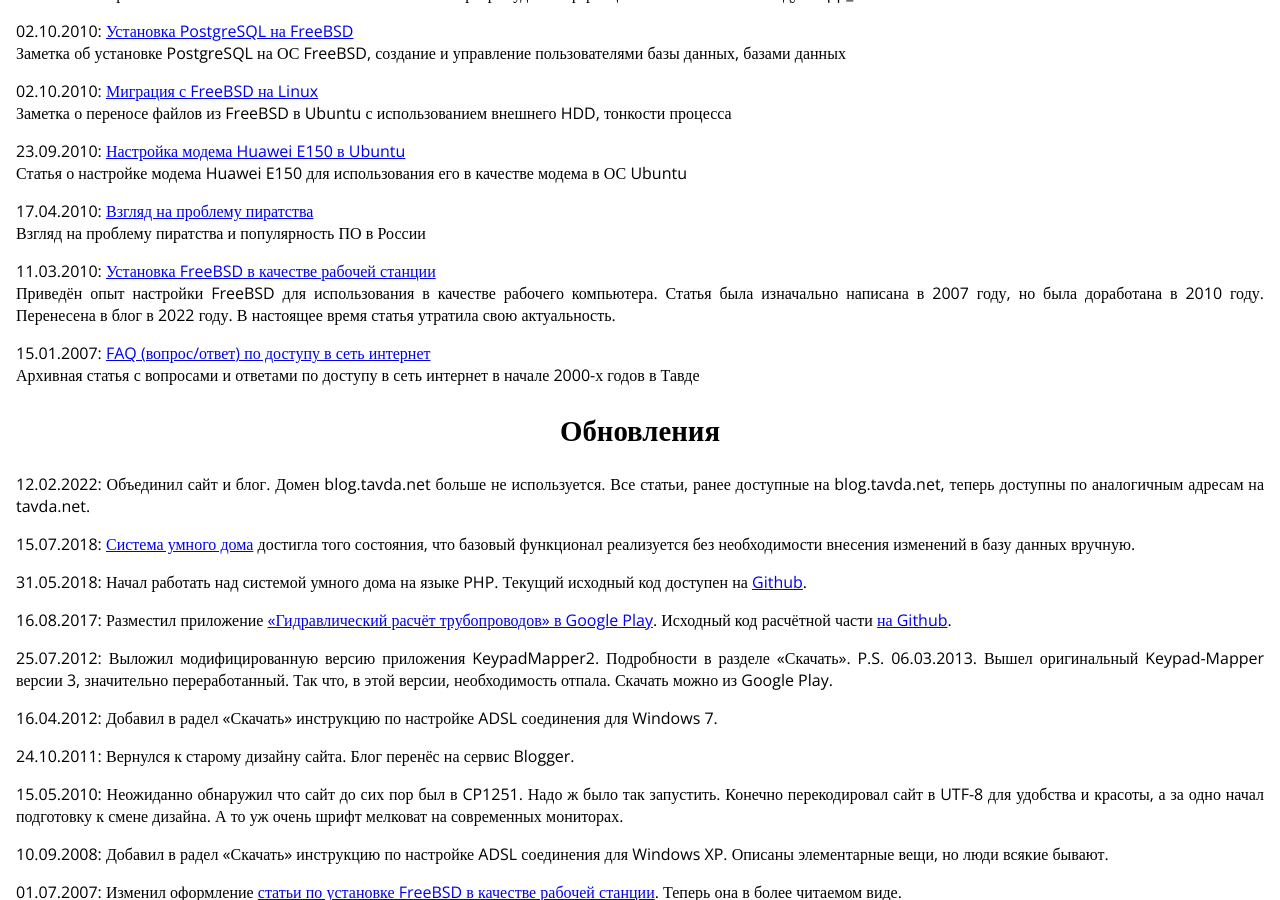
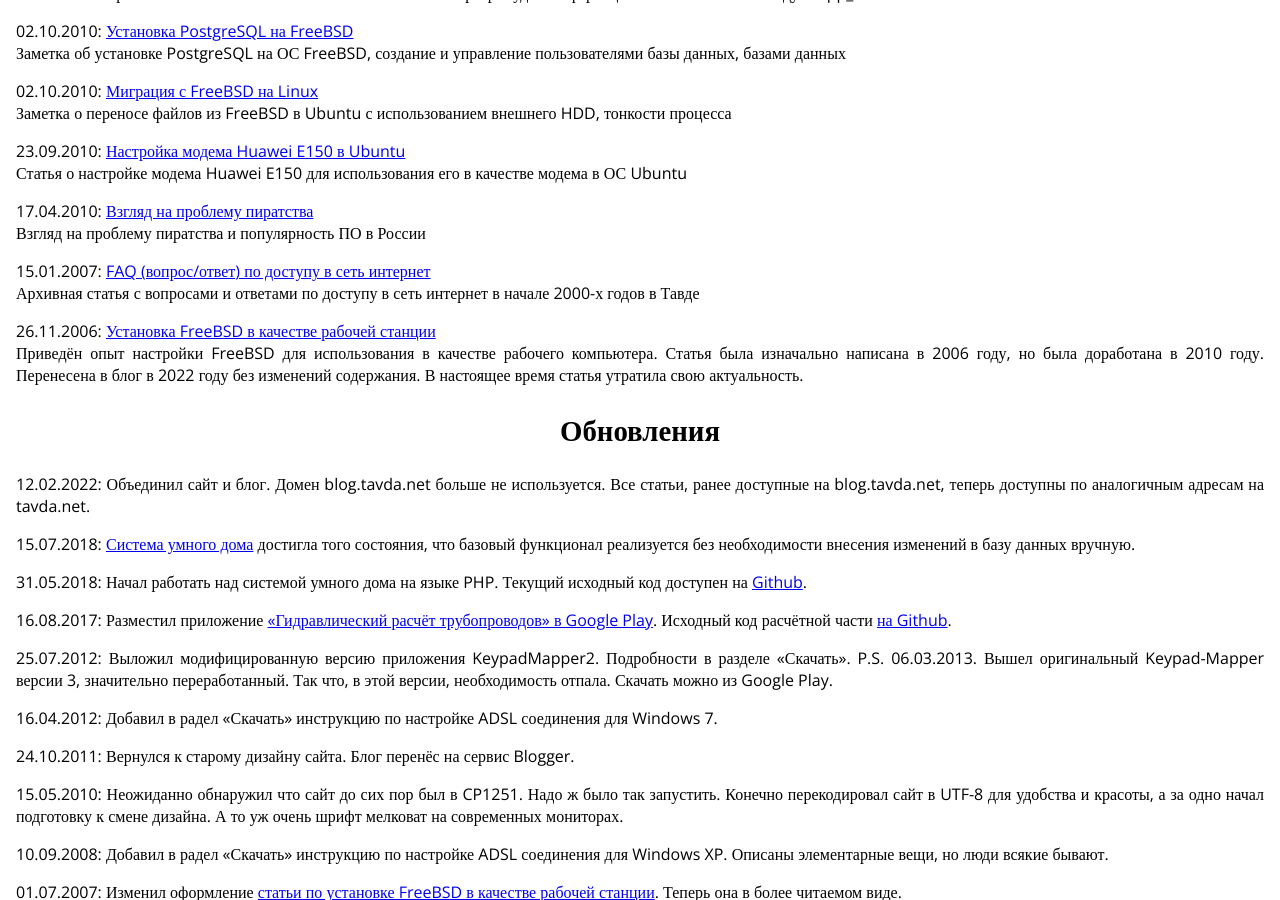
Before and after one commit to fsa/site, a Jekyll site: the page built from index.md, in a window 1280 px wide and 900 px high, scrolled down 1566 px. Built offline with Jekyll 4.4.1, drawn with Linux system fonts in a browser that asks for light colours.

Commit message:
Паравки FreeBSD Desktop в формате MD.

```diff
--- a/_posts/2010-03-10-freebsd-desktop.md
+++ b/_posts/2006-11-26-freebsd-desktop.md
@@ -3,10 +3,10 @@
 title: Установка FreeBSD в качестве рабочей станции
 redirect_from:
   - /FreeBSD/desktop/
-date: 2010-03-10 23:00:00 +0500
+date: 2006-11-26 20:00:00 +0500
 lastmod: 2022-08-08 23:59 +0500
 tags: [FreeBSD]
-excerpt: Приведён опыт настройки FreeBSD для использования в качестве рабочего компьютера. Статья была изначально написана в 2007 году, но была доработана в 2010 году. Перенесена в блог в 2022 году. В настоящее время статья утратила свою актуальность.
+excerpt: Приведён опыт настройки FreeBSD для использования в качестве рабочего компьютера. Статья была изначально написана в 2006 году, но была доработана в 2010 году. Перенесена в блог в 2022 году без изменений содержания. В настоящее время статья утратила свою актуальность.
 ---
 Текущий вариант статьи всегда доступен по адресу <https://tavda.net/freebsd-desktop>. При использовании материалов статьи ссылка на вышеуказанный ресурс обязательна.
 
@@ -19,7 +19,7 @@
 
 Всё, что описано ниже было проделано мною на версии FreeBSD-6.1. Последняя редакция этой документации производилась на FreeBSD-8.0.
 
-История версий: 01.07.2007, 10.03.2010.
+История версий: 26.11.2006, 01.07.2007, 10.03.2010.
 
 ## Глава 1. Установка ядра системы и первоначальная настройка.
 
@@ -65,6 +65,7 @@
 * `Distributions`. Перейдём непосредственно в выбору основных компонентов нашей операционной системы. Это первый пункт, к которому вы можете вернуться после установки системы. Правда, если вы забудете установить важные компоненты системы, вы просто не сможете загрузить систему :-)
 
     Итак, перейдём к выбору компонентов. Снова выбираем Custom, ведь мы не боимся трудностей, тем более, что в этом случае мы сможем контролировать то, что будет установлено. Вот список компонент:
+
   * base - binary base distribution - базовый набор компонентов, обязателен для установки, иначе вы просто не сможете работать!!!
   * kernels - ядро операционной системы, также обязательный компонент системы!!! В старых версиях предлагалось два варианта: GENERIC или SMP (GENERIC symmetric multiprocessor kernel configuration). SMP вам пригодится в случае использования многопроцессорных систем или двухядерных процессоров, в остальных случаях выбираем GENERIC. В новых версиях GENERIC также научился работать с несколькими процессорами или ядрами процессора.
   * dict (Spelling checker dictionary files) - словари, используются для проверки орфографии. Можно не устанавливать, тем более, что здесь установятся только англоязычный словарь.
@@ -79,7 +80,8 @@
   * local (Local additions collection) - так и не разобрался для чего это.
   * X.org (The X.Org distribution) - графический сервер, которые используют практически все графические оболочки для *nix для прорисовки окон и других графических элементов. Если вы планируете использовать графическую оболочку на своём компьютере (а мы сейчас устанавливаем именно desktop), то рекомендую установить все компоненты X.org. Существует также другая реализация этого сервера XFree, но от него отказались в пользу Xorg в одной из предыдущих версий FreeBSD.
 
-    После выбора необходимых компонентов, выходим в наше установочное меню.
+После выбора необходимых компонентов, выходим в наше установочное меню:
+
 * `Media` - выбор источника установочных файлов. Поскольку вы ставите систему в первый раз, то используете CD/DVD, который собственно и выбираем. Обратите внимание на многообразие источников установки. Благодаря такому выбору опытные пользователи могут производить установку по сети, не используя монитора, клавиатуры и сменных приводов.
 * `Commit`. Итак, мы дошли до пункта, где начинается непосредственно внесение всех изменений в файловой системе и установка компонентов. Сразу же после выбора этого пункта нам показывают предупреждение, что это последний шанс отказаться от установки, иначе все изменения в структуре слайсов на диске будут применены. Соглашаемся, что мы готовы продолжать.
 
```
Also changed, not shown: other parts of _posts/2006-11-26-freebsd-desktop.md (+2 -2 lines).
